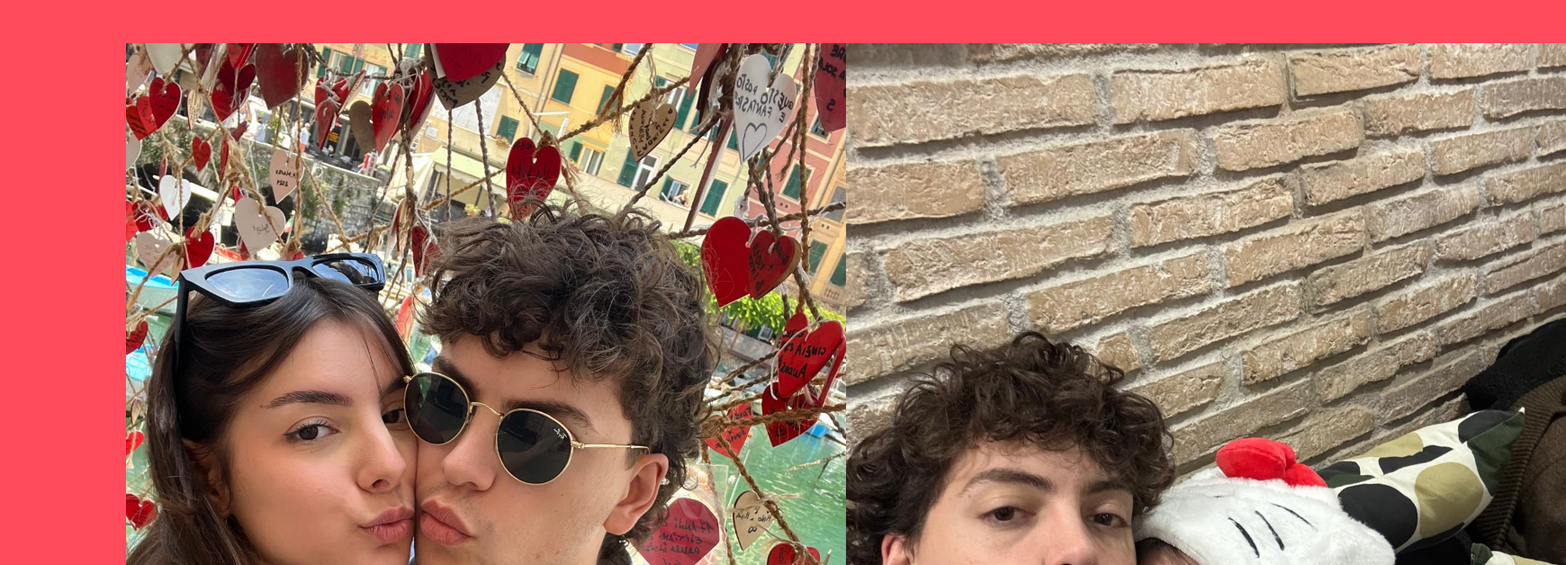
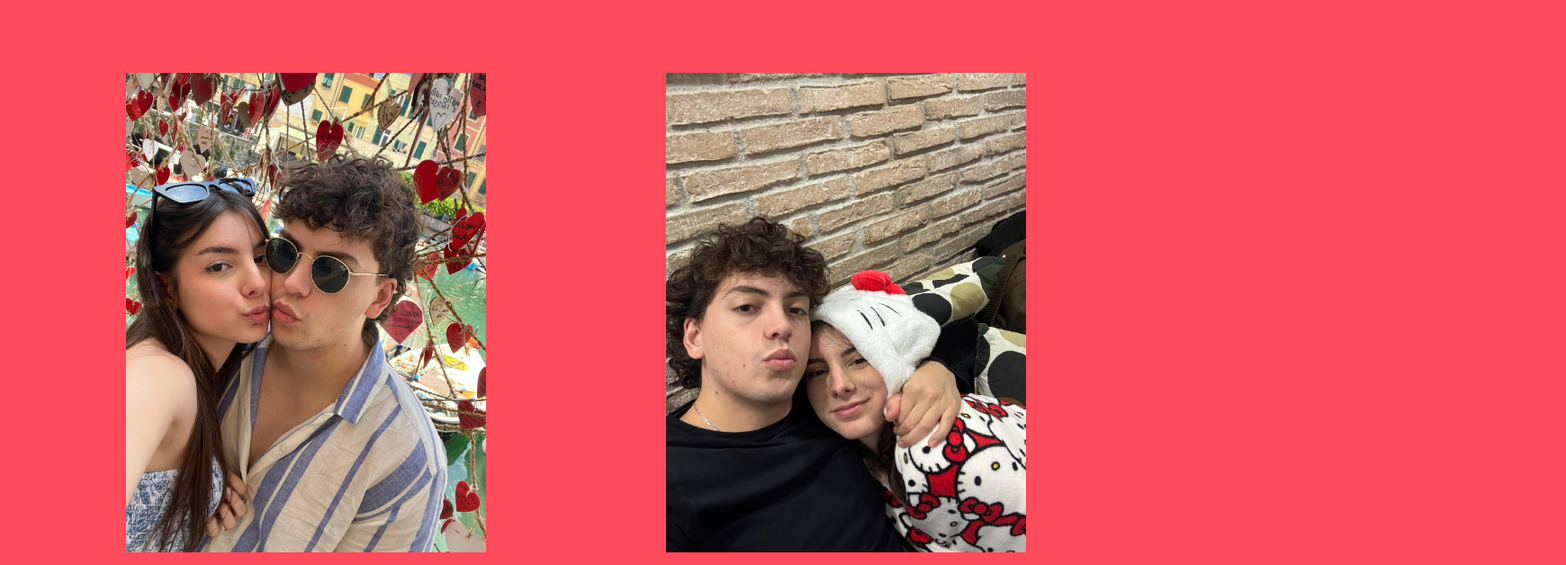
Before and after one commit to Pancasx/San-valentin, a plain HTML site: page index.html in a window 1280 px wide. Shown: the top 628 px of the page at 90% size, 1740 px wide, since content can reach past the window. Drawn offline with Linux system fonts and the light colour scheme.

Commit message:
Update index.html

```diff
--- a/index.html
+++ b/index.html
@@ -67,7 +67,7 @@
         margin-top: 3em; /* Aumento del margen superior */
       }
       .imagen {
-        width: 800px; /* Aumento del tamaño de las imágenes */
+        width: 400px; /* Aumento del tamaño de las imágenes */
         height: auto;
       }
       @keyframes fadeIn {
```
